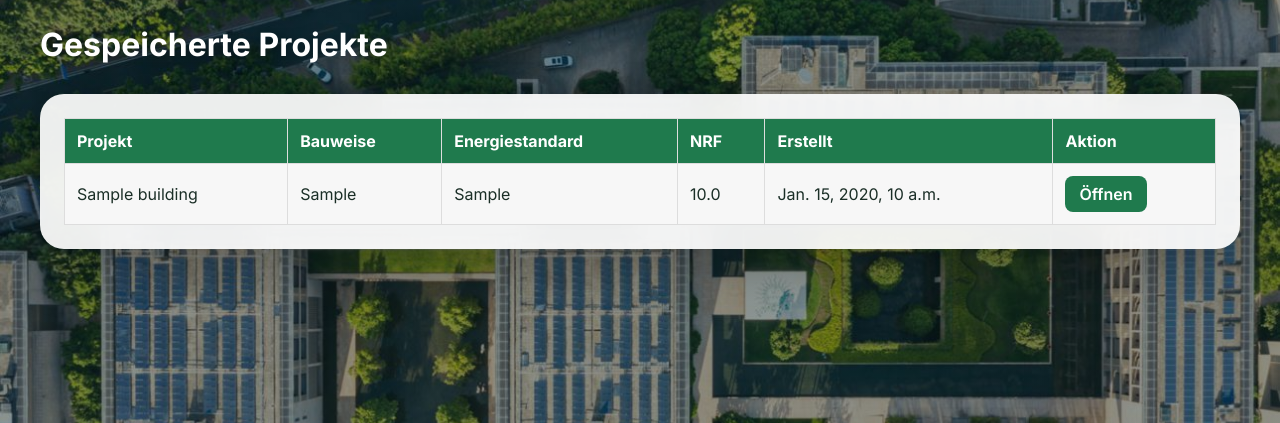
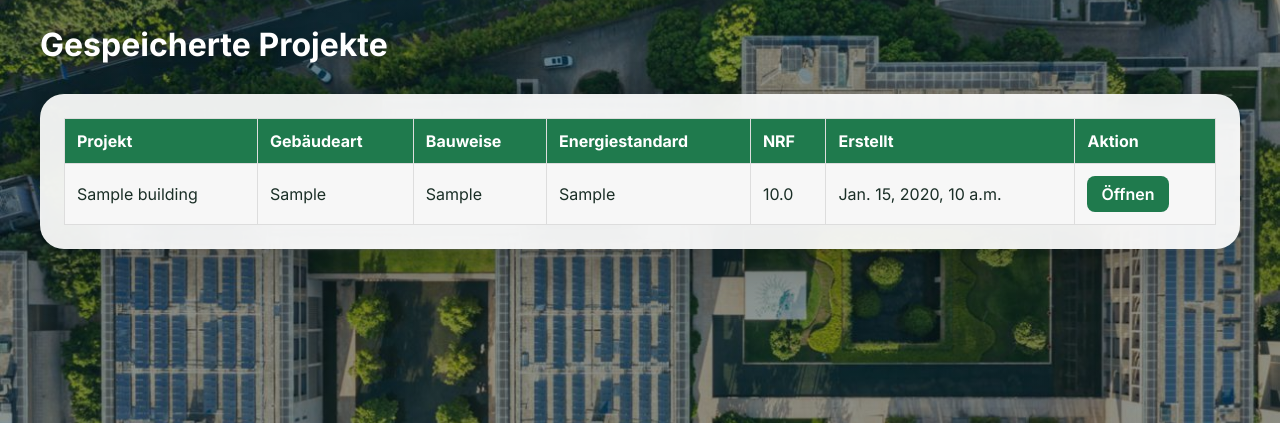
Before and after one commit to DBM-THA/Absch-tzung-der-Geb-ude-kobilanz-nach-QNG, a Django app: page /projects/ in a window 1280 px wide. Shown: the part 80-503 px from the top of the page. Run offline with Django 5.2, Linux system fonts and the light colour scheme; tables that the repository leaves empty hold one stand-in row (values such as "Sample post").

Commit message:
Add building category column to projects table

```diff
--- a/qngapp/templates/qngapp/projects.html
+++ b/qngapp/templates/qngapp/projects.html
@@ -131,6 +131,7 @@ tr:nth-child(even){
 
             <tr>
                 <th>Projekt</th>
+                <th>Gebäudeart</th>
                 <th>Bauweise</th>
                 <th>Energiestandard</th>
                 <th>NRF</th>
@@ -141,6 +142,7 @@ tr:nth-child(even){
             {% for project in projects %}
             <tr>
                 <td>{{ project.project_name }}</td>
+                <td>{{ project.building_category }}</td>
                 <td>{{ project.building_type }}</td>
                 <td>{{ project.energy_standard }}</td>
                 <td>{{ project.nrf_total }}</td>
@@ -155,7 +157,7 @@ tr:nth-child(even){
             </tr>
             {% empty %}
             <tr>
-                <td colspan="6">
+                <td colspan="7">
                     Noch keine Projekte gespeichert.
                 </td>
             </tr>
```
